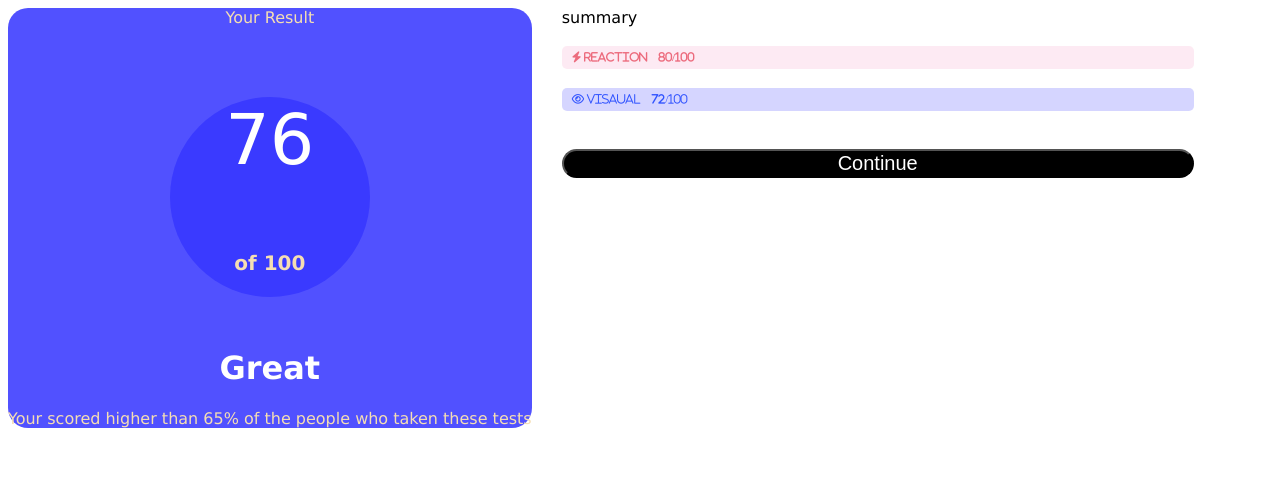
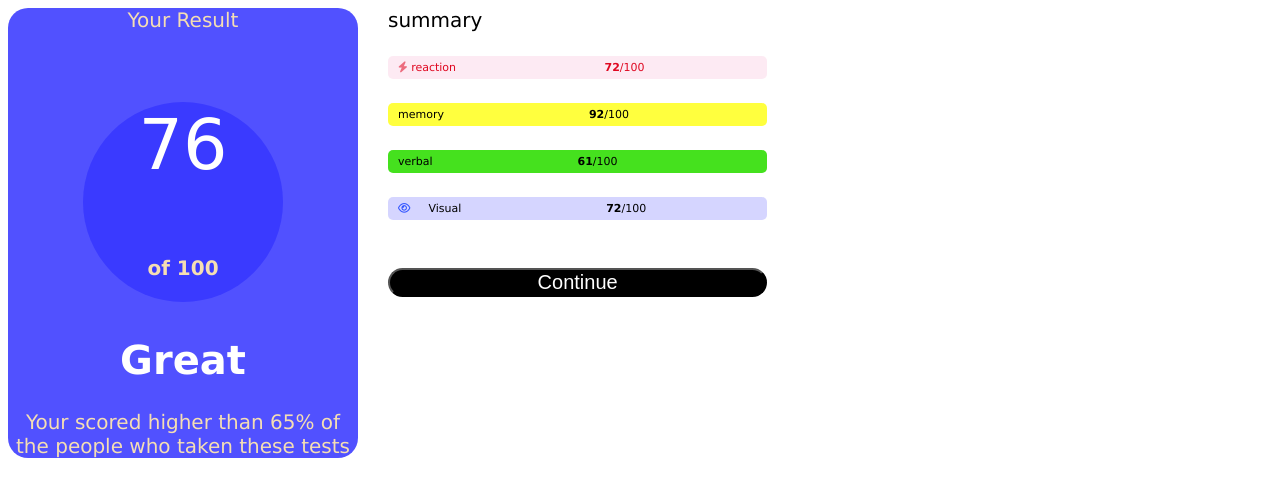
Before and after one commit to MANIZABAYO-Elie/results16082024.github.io, a plain HTML site: page index.html in a window 1280 px wide. Drawn offline with Linux system fonts and the light colour scheme; some icons are missing.

Commit message:
Add files via upload
file modified

```diff
--- a/index.html
+++ b/index.html
@@ -10,7 +10,7 @@
 <body>
     <div class="container">
            <div class="container1">
-            <p1>Your Result</p1><br>
+            <p1 class="p1">Your Result</p1><br>
                 <div class="score">
                        <div class="content">
                         <p style="font-size: 70px;">76</p>
@@ -34,19 +34,17 @@
                 </div><br>
                   <Div class="exams">
                      <div class="reaction">
-                        <i class="fa-solid fa-bolt"> Reaction &nbsp;&nbsp; <b>80</b>/100 </i>
-
-
-                      </div>
+                        <i class="fa-solid fa-bolt"></i> <span>Reaction &emsp; &emsp; &emsp; &emsp; &emsp; &emsp; &emsp; &emsp; &emsp; &emsp; <b>72</b>/100</span>
+                    </div><br>
                     <div class="memory">
-
-                       </div>
-                       <div class="verbal">
-                          <i class="fa-solid fa-message-text"></i>
-                       </div>
+                        <span>Memory&emsp; &emsp; &emsp; &emsp; &emsp; &emsp; &emsp; &emsp; &emsp; &emsp; <b>92</b>/100</span>
+                    </div><br>
+                    <div class="verbal">
+                        <span>Verbal&emsp; &emsp; &emsp; &emsp; &emsp; &emsp; &emsp; &emsp; &emsp; &emsp; <b>61</b>/100</span>
+                    </div> <br>
                        <div class="visual">
-                        <i class="fa-regular fa-eye"> visaual &nbsp;&nbsp; <b>72</b>/100 </i>
-                       </div>
+                        <i class="fa-regular fa-eye">  </i> &emsp; <span>Visual&emsp; &emsp; &emsp; &emsp; &emsp; &emsp; &emsp; &emsp; &emsp; &emsp; <b>72</b>/100</span>
+                    </div>
                        <i class="fa-regular fa-message-minus"></i>
                        </div>
                       <div class="btn"><br>
--- a/style.css
+++ b/style.css
@@ -5,12 +5,19 @@ body{
 }
 .container{
 display:flex;
+
+font-size: 20px;
 }
 .container1{
 background-color: rgba(0, 0, 255, 0.681);
 border-radius: 20px;
 text-align: center;
 color: wheat;
+width: 350px;
+
+
+}
+.p1{
 
 }
 .score{
@@ -26,6 +33,7 @@ color: wheat;
     position: relative;
 
 
+
 }
 .content{
     height: auto;
@@ -36,13 +44,15 @@ color: wheat;
 }
 .container2{
     margin-left: 30px;
-    width: 50%;
+    width: 30%;
+
 }
 .fa-message-minus{
     color: green;
 }
 .fa-eye{
     color: rgba(0, 47, 255, 0.778);
+
 }
 .visual{
     background-color: rgba(0, 0, 255, 0.166);
@@ -65,7 +75,31 @@ color: wheat;
     padding-bottom: 5px;
     text-transform: lowercase;
     font-size: 11px;
+    color:rgb(223, 8, 33)  ;
 }
+.memory{
+    background-color: rgba(223, 8, 108, 0.082);
+    border-radius: 5px;
+    padding-left: 10px;
+    padding-right: 10px;
+    padding-top: 5px;
+    padding-bottom: 5px;
+    text-transform: lowercase;
+    font-size: 11px;
+    background-color: rgba(255, 255, 0, 0.758)  ;
+}
+.verbal{
+    background-color: rgba(51, 223, 8, 0.911);
+    border-radius: 5px;
+    padding-left: 10px;
+    padding-right: 10px;
+    padding-top: 5px;
+    padding-bottom: 5px;
+    text-transform: lowercase;
+    font-size: 11px;
+
+}
+
 .fa-bolt{
     color:rgba(223, 8, 33, 0.566) ;
 
```
